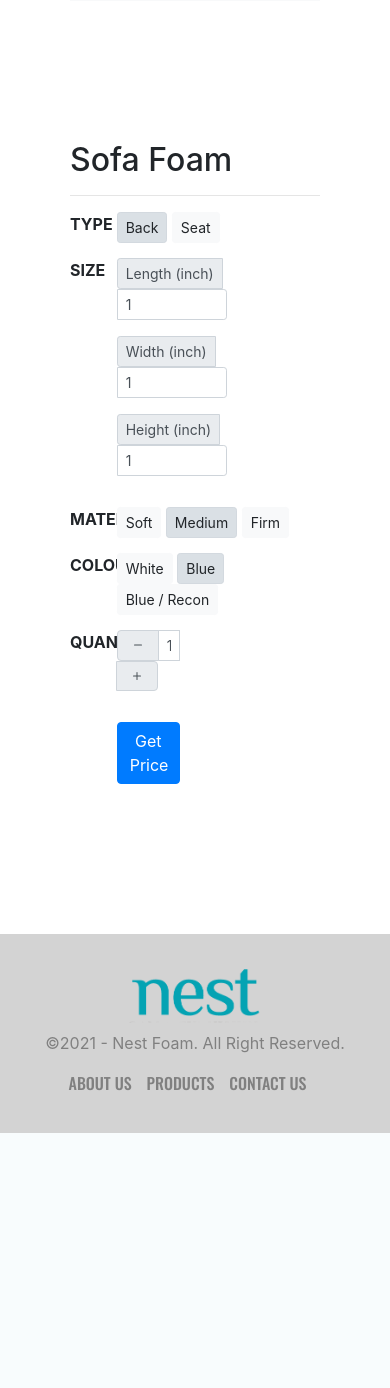
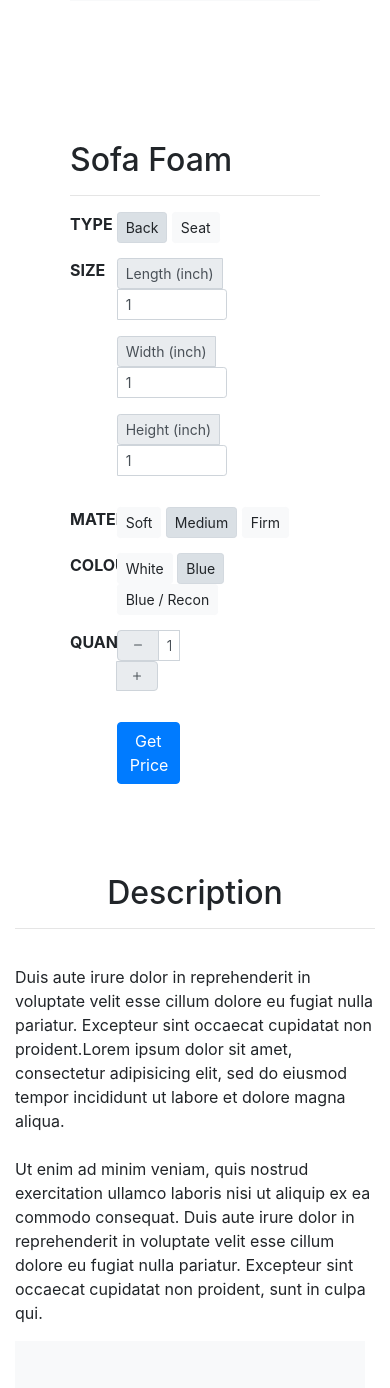
Before and after one commit to ghulamhasnain/nest-foam, a Django app: page /seating/sofa in a window 390 px wide. Shown: the part 406-1794 px from the top of the page. Before the commit the page ends 1539 px from the top, so only its background shows below. Run offline with Django 3.2, Linux system fonts and the light colour scheme.

Commit message:
sofa added description

```diff
--- a/products/static/css/app.css
+++ b/products/static/css/app.css
@@ -2,7 +2,7 @@
 	font-family: 'Oswald', sans-serif;
 }
 
-.cursive-font {
+* {
 	/*font-family: 'Cookie', cursive;*/
     font-family: 'Montserrat', sans-serif;
 }
--- a/products/templates/sofa.html
+++ b/products/templates/sofa.html
@@ -39,7 +39,6 @@
 						<span class="sr-only">Next</span>
 					</a>
 				</div>
-
 
 			</div>
 		</div>
@@ -149,6 +148,51 @@
 					</button>
 				</div>
 			</div>
+		</div>
+	</div>
+
+	<div class="row" style="padding-top: 20px">
+		<div class="col-md-4 offset-md-4">
+			<h2 style="text-align: center;">Description</h2>
+			<hr>
+		</div>
+	</div>
+
+	<div class="row" style="padding-top: 20px">
+		<div class="col-md-10 offset-md-1">
+			<p>
+				Duis aute irure dolor in reprehenderit in voluptate velit esse cillum dolore eu fugiat nulla pariatur. Excepteur sint occaecat cupidatat non proident.Lorem ipsum dolor sit amet, consectetur adipisicing elit, sed do eiusmod tempor incididunt ut labore et dolore magna aliqua.
+				<br><br>
+				Ut enim ad minim veniam, quis nostrud exercitation ullamco laboris nisi ut aliquip ex ea commodo consequat. Duis aute irure dolor in reprehenderit in voluptate velit esse cillum dolore eu fugiat nulla pariatur. Excepteur sint occaecat cupidatat non proident, sunt in culpa qui.
+			</p>
+		</div>
+	</div>
+
+	<div class="row">
+		<div class="col-md-5 offset-md-1" style="padding-right: 25px">
+			<div class="bg-light" style="padding: 50px">
+
+				<img src="/static/img/sofa1.png" class="w-100" alt="...">
+
+			</div>
+		</div>
+
+		<div class="col-md-5" style="padding-left: 25px">
+			<div class="bg-light" style="padding: 50px">
+
+				<img src="/static/img/sofa1.png" class="w-100" alt="...">
+
+			</div>
+		</div>
+	</div>
+
+	<div class="row" style="padding-top: 20px">
+		<div class="col-md-10 offset-md-1">
+			<p>
+				Duis aute irure dolor in reprehenderit in voluptate velit esse cillum dolore eu fugiat nulla pariatur. Excepteur sint occaecat cupidatat non proident.Lorem ipsum dolor sit amet, consectetur adipisicing elit, sed do eiusmod tempor incididunt ut labore et dolore magna aliqua.
+				<br><br>
+				Ut enim ad minim veniam, quis nostrud exercitation ullamco laboris nisi ut aliquip ex ea commodo consequat. Duis aute irure dolor in reprehenderit in voluptate velit esse cillum dolore eu fugiat nulla pariatur. Excepteur sint occaecat cupidatat non proident, sunt in culpa qui.
+			</p>
 		</div>
 	</div>
 
```
Also changed, not shown: products/templates/home.html (+6 -6 lines).
